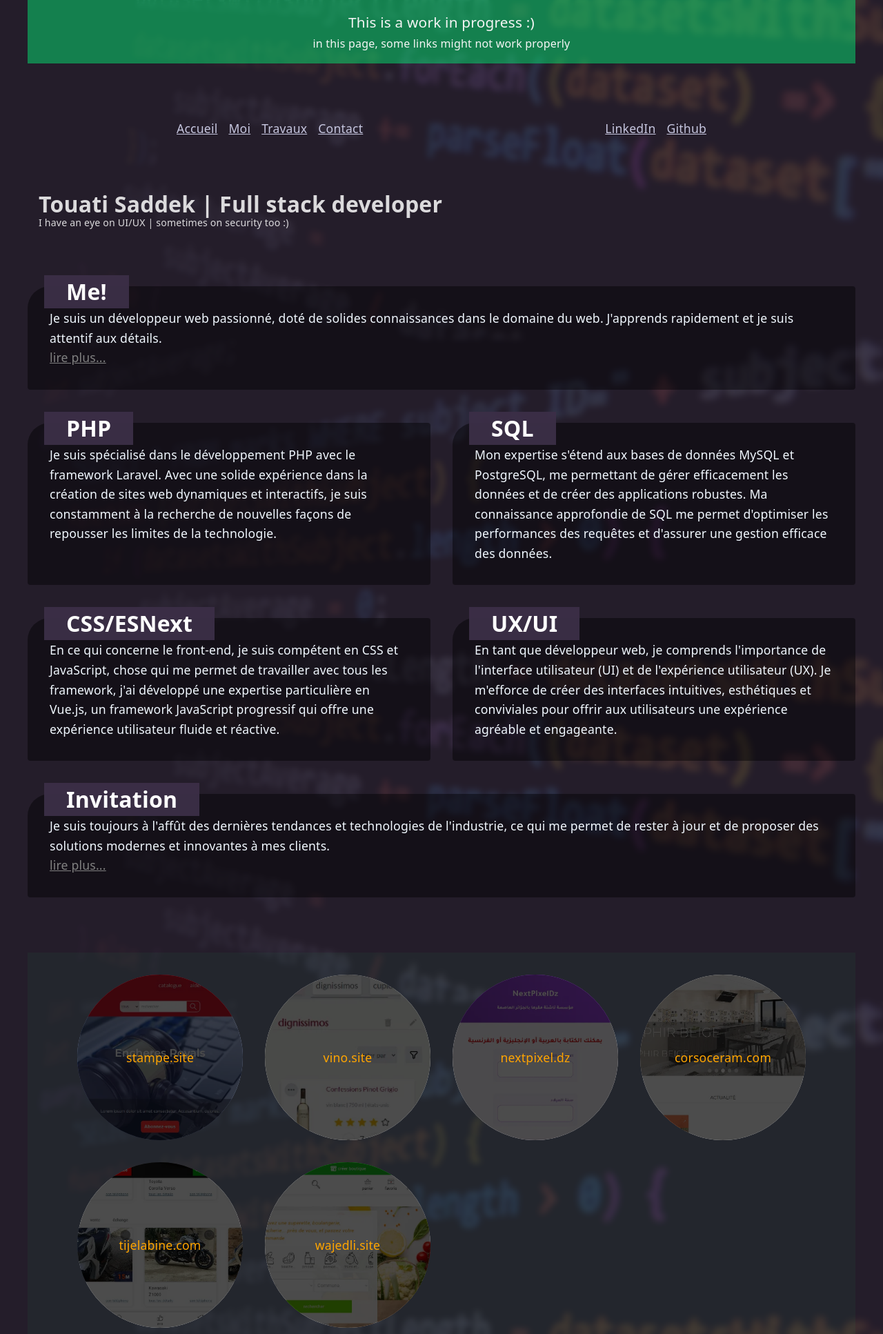
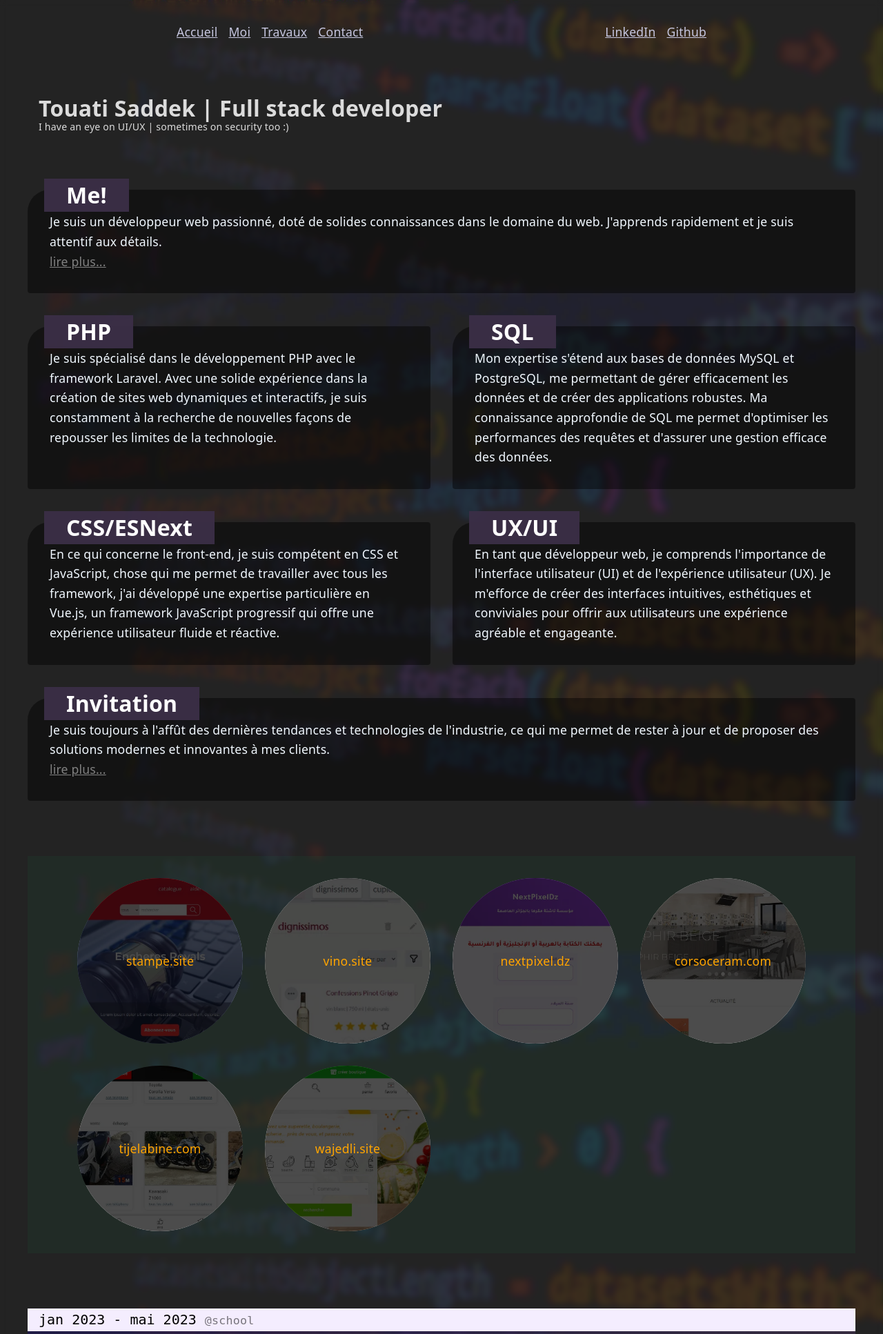
Before and after one commit to sadektouati/saddektouati.site, a PHP site: page / in a window 1280 px wide. Shown: the top 1934 px of the page at 69% size. Run offline with PHP 8.4, Linux system fonts and the light colour scheme.

Commit message:
removed the div container...

```diff
--- a/index.php
+++ b/index.php
@@ -18,15 +18,6 @@ include('school-projects.php');
 
 </head>
 <body>
-
-<div>
-<div>
-    This is a work in progress :)
-    <span>
-        in this page, some links might not work properly
-    </span>
-</div>
-
 
 <nav id="top">
     <ul>
@@ -200,7 +191,6 @@ include('school-projects.php');
     </div>
 </footer>
 
-</div>
 </body>
 <script>
         document.querySelectorAll('._readMore').forEach(element => {
--- a/style.css
+++ b/style.css
@@ -17,12 +17,19 @@ body {
     font-family: system-ui, -apple-system, BlinkMacSystemFont, 'Segoe UI', Roboto, Oxygen, Ubuntu, Cantarell, 'Open Sans', 'Helvetica Neue', sans-serif;
     font-size: 1.1rem;
     margin: 0;
+    padding: 0;
     min-height: 100vh;
-    padding: 0;
     background-image: url(images/background-min.jpg);
     background-size: contain;
     background-repeat: repeat;
     background-attachment: fixed;
+    background-blend-mode: hue;
+    background-color: #2a2231e8;
+    backdrop-filter: blur(5px);
+
+    display: flex;
+    flex-direction: column;
+    gap: 5rem;
 }
 
 .scrollable {
@@ -68,93 +75,70 @@ picture img{
     background-image: linear-gradient( to top left, rgba(0, 0, 0, 0) 0%, rgba(0, 0, 0, 0) calc(50% - 1px), rgba(0, 0, 0, 0.1) 50%, rgba(0, 0, 0, 0) calc(50% + 1px), rgba(0, 0, 0, 0) 100% ), linear-gradient( to top right, rgba(0, 0, 0, 0) 0%, rgba(0, 0, 0, 0) calc(50% - 1px), rgba(0, 0, 0, 0.1) 50%, rgba(0, 0, 0, 0) calc(50% + 1px), rgba(0, 0, 0, 0) 100% );
 }
 
-body > div {
-    background-color: #2a2231de;
-    backdrop-filter: blur(5px);
-    gap: 5rem;
-    display: flex;
-    flex-flow: column;
-}
-
-body > div > * {
+body > * {
     width: min(1200px, 100%);
     margin: auto;
 }
 
-body > div > nav{
+body > nav{
     width: min(100%, 50rem);
     display: flex;
     flex-direction: column;
     gap: .5rem;
     justify-content: center;
     color: rgb(198 198 223);
+    padding-top: 2rem;
 }
 
-body > div > nav ul{
+body > nav ul{
     display: flex;
     gap: 1rem;
     padding-inline: 1rem;
 }
 
-body > div > nav ul:first-of-type{
+body > nav ul:first-of-type{
     justify-content: flex-end;
     font-size: .8em;
 }
 
-body > div > nav ul li{
+body > nav ul li{
     display: flex;
 }
 
 @media screen and (min-width: 768px) {
-    body > div > nav{
+    body > nav{
         flex-direction: row-reverse;
         justify-content: space-between;
     }
-    body > div > nav ul:first-of-type{
+    body > nav ul:first-of-type{
         justify-content: flex-end;
         font-size: inherit;
     }
 }
 
-body > div > div{
-    background-color: #00ff7b70;
-    padding: 1rem;
-    text-align: center;
-    font-size: 1.3rem;
-    color: whitesmoke;
-    display: flex;
-    flex-direction: column;
-    /* position: fixed; */
-    top: 0;
-    z-index: 1;
-}
-body > div > div span{
-    font-size: 1rem;
-}
 
-
-body > div > header > *{
+body > header > *{
     color: #ffffffd6;
     padding: 0 1rem;
     display: block;
 }
 
-body > div > header h1{
+body > header h1{
     font-size: 2rem;
     line-height: 1;
 }
-body > div > header span{
+body > header span{
     font-size: .8em;
 }
 
 
-body > div > section {
+body > section {
     display: flex;
     flex-flow: row wrap;
     gap: 3rem 2rem;
 }
 
-body > div > section div {
+body > section div {
     padding: 2rem;
     flex: 1 1 30rem;
     background: #00000070;
@@ -164,11 +148,11 @@ body > div > section div {
     color: #f1f8ff;
 }
 
-body > div > section div:first-of-type, body > div > section div:last-of-type {
+body > section div:first-of-type, body > section div:last-of-type {
     min-width: 100%;
 }
 
-body > div > section div h3{
+body > section div h3{
     display: inline-block;
     background: #3c2f47f2;
     color: white;
@@ -180,22 +164,22 @@ body > div > section div h3{
     left: 1.5rem;
 }
 
-body > div > section p + label{
+body > section p + label{
     color: gray;
     text-decoration: underline;
  }
 
- body > div > section div p + label ~ p{
+ body > section div p + label ~ p{
     display: none;
  }
 
- body > div > article {
+ body > article {
     display: flex;
     flex-direction: column;
     gap: 2rem;
  }
 
- body > div > ul {
+ body > ul {
     display: flex;
     gap: 2rem;
     padding: 2rem !important;
@@ -204,7 +188,7 @@ body > div > section p + label{
  }
 
  @media screen and (min-width: 768px) {
-    body > div > ul.scrollable {
+    body > ul.scrollable {
         display: grid;
         grid-template-columns: repeat( auto-fit, 15rem);
         justify-content: center;
@@ -212,7 +196,7 @@ body > div > section p + label{
     }
  }
 
- body > div > ul li {
+ body > ul li {
     position: relative;
     display: flex;
     flex-direction: column;
@@ -228,18 +212,18 @@ body > div > section p + label{
 }
 
 @supports (hover){
-    body > div > ul li:hover {
+    body > ul li:hover {
         scale: 1.1;
     }
 }
 
-body > div > ul li img{
+body > ul li img{
     width: 100%;
     height: 100%;
     object-fit: cover;
 }
 
-body > div > ul li a {
+body > ul li a {
     text-decoration: none;
     position: absolute;
     inset: 0;
@@ -251,7 +235,7 @@ body > div > ul li a {
     transition: all .2s ease-in-out .15s;
 }
 
-body > div > ul li a {
+body > ul li a {
     color: orange;
     background-color: #000000b3;
 }
@@ -377,12 +361,12 @@ main > section > article > div > div footer h4{
     text-overflow: ellipsis;
 }
 
-body > div > footer {
+body > footer {
     background: radial-gradient(#3e3e3e, transparent);
     padding: 1rem;
 }
 
-body > div > footer > div {
+body > footer > div {
     max-width: 30rem;
     height: 15rem;
     border-radius: 50%;
@@ -397,19 +381,19 @@ body > div > footer > div {
     color: #fffffff7;
 }
 
-body > div > footer > div header {
+body > footer > div header {
     font-size: 1rem;
     color: #00ff7bc2;
 }
 
 @media screen and (min-width: 768px) {
 
-    body > div > section p + label{
+    body > section p + label{
         color: gray;
         text-decoration: underline;
      }
 
-     body > div > section div p + label ~ p{
+     body > section div p + label ~ p{
         display: none;
      }
 }
```
